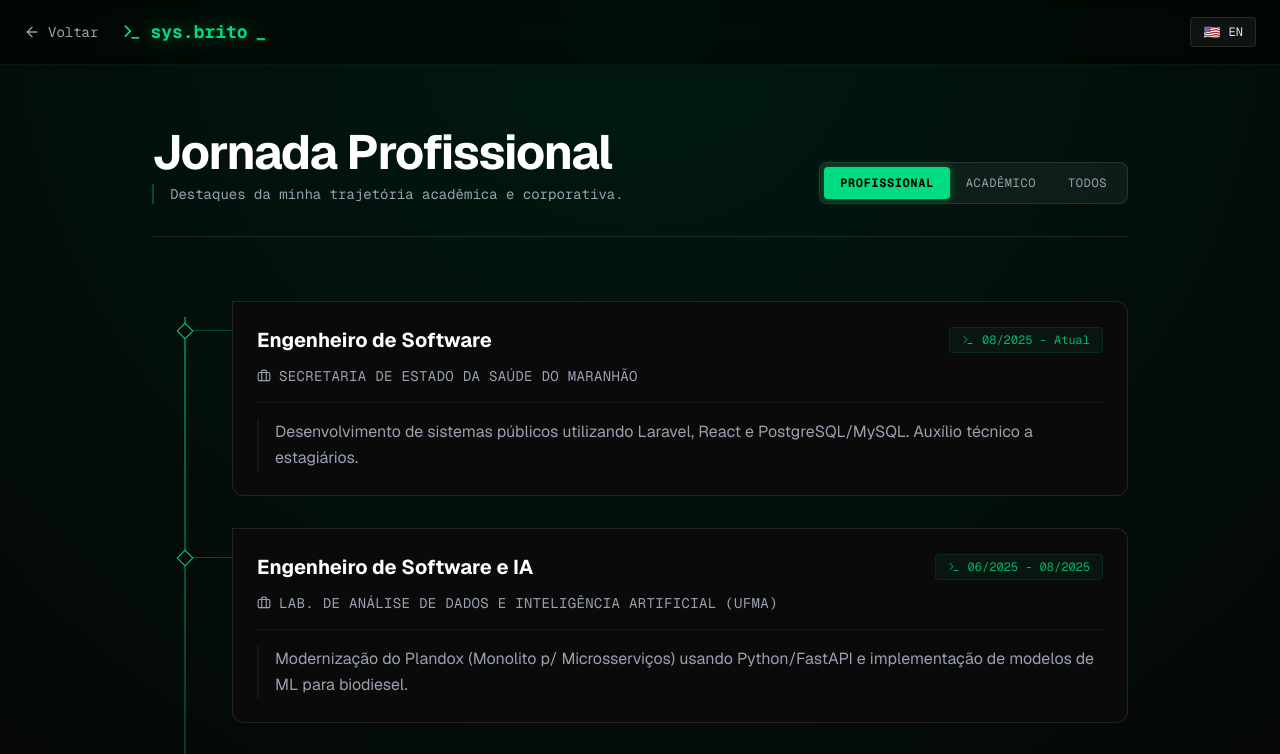
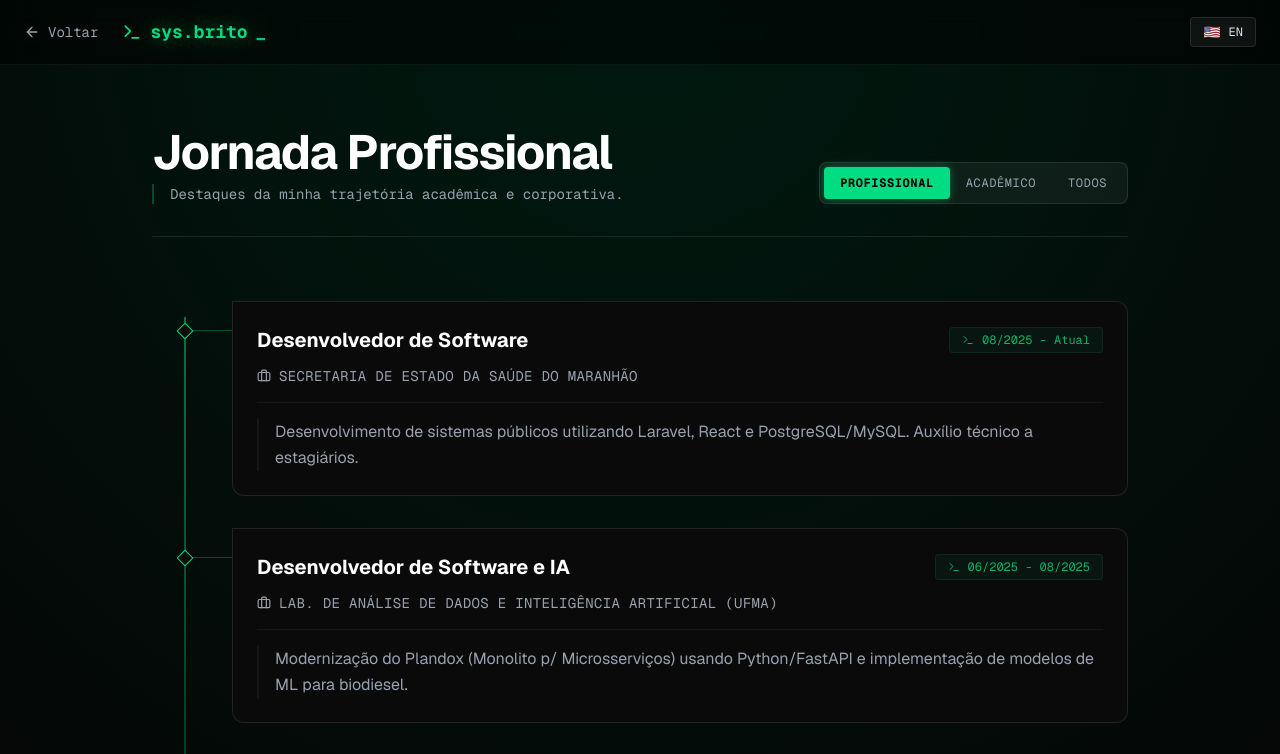
Before and after one commit to josevbrito/portfolio-sys-brito, a Next.js app: page /experience in a window 1280 px wide. Shown: the top 754 px of the page. Built offline with nearby package versions, Linux system fonts and the light colour scheme.

Commit message:
refactor(developer): :recycle: Mudança de Engenheiro para Desenvolvedor

```diff
--- a/app/data/timeline.ts
+++ b/app/data/timeline.ts
@@ -3,7 +3,7 @@ import type { TimelineItem } from "../types";
 const timelinePt: TimelineItem[] = [
   {
     date: "08/2025 - Atual",
-    title: "Engenheiro de Software",
+    title: "Desenvolvedor de Software",
     org: "Secretaria de Estado da Saúde do Maranhão",
     desc: "Desenvolvimento de sistemas públicos utilizando Laravel, React e PostgreSQL/MySQL. Auxílio técnico a estagiários.",
     type: "work"
@@ -17,7 +17,7 @@ const timelinePt: TimelineItem[] = [
   },
   {
     date: "06/2025 - 08/2025",
-    title: "Engenheiro de Software e IA",
+    title: "Desenvolvedor de Software e IA",
     org: "Lab. de Análise de Dados e Inteligência Artificial (UFMA)",
     desc: "Modernização do Plandox (Monolito p/ Microsserviços) usando Python/FastAPI e implementação de modelos de ML para biodiesel.",
     type: "work"
@@ -31,7 +31,7 @@ const timelinePt: TimelineItem[] = [
   },
   {
     date: "09/2023 - 06/2025",
-    title: "Engenheiro de Software Junior",
+    title: "Desenvolvedor de Software Junior",
     org: "Secretaria de Estado da Saúde do Maranhão",
     desc: "Desenvolvimento e manutenção de softwares de saúde pública usando Laravel, JavaScript, PostgreSQL/MySQL e Python para dados.",
     type: "work"
@@ -62,7 +62,7 @@ const timelinePt: TimelineItem[] = [
 const timelineEn: TimelineItem[] = [
   {
     date: "08/2025 - Current",
-    title: "Software Engineer",
+    title: "Software Developer",
     org: "State Health Secretariat (SES-MA)",
     desc: "Development of public systems using Laravel, React, and PostgreSQL/MySQL. Mentoring interns.",
     type: "work"
@@ -76,7 +76,7 @@ const timelineEn: TimelineItem[] = [
   },
   {
     date: "06/2025 - 08/2025",
-    title: "AI & Software Engineer",
+    title: "AI & Software Developer",
     org: "Data Analysis and Artificial Intelligence Lab (UFMA)",
     desc: "Modernizing Plandox (Monolith to Microservices) with Python/FastAPI and implementing ML models for biodiesel.",
     type: "work"
@@ -90,7 +90,7 @@ const timelineEn: TimelineItem[] = [
   },
   {
     date: "09/2023 - 06/2025",
-    title: "Junior Software Engineer",
+    title: "Junior Software Developer",
     org: "State Health Secretariat (SES-MA)",
     desc: "Development and maintenance of public health software using Laravel, JavaScript, PostgreSQL/MySQL, and Python for data.",
     type: "work"
--- a/messages/en.json
+++ b/messages/en.json
@@ -11,7 +11,7 @@
     "status": "SYSTEM ONLINE",
     "greeting": "Hello, I am",
     "name": "José Brito",
-    "role": "Software Engineer & Data Scientist",
+    "role": "Software Developer & Data Scientist",
     "description": "Specialist in transforming complex data into robust applications. Focused on scalable architectures, Full Stack (Laravel/Next.js), and applied Artificial Intelligence.",
     "current_focus": "Current Focus",
     "focus_list": ["High Scale Systems", "AI Agents", "Data Science"],
--- a/messages/pt.json
+++ b/messages/pt.json
@@ -11,7 +11,7 @@
     "status": "SISTEMA ONLINE",
     "greeting": "Olá, eu sou",
     "name": "José Brito",
-    "role": "Engenheiro de Software & Cientista de Dados",
+    "role": "Desenvolvedor de Software & Cientista de Dados",
     "description": "Especialista em transformar dados complexos em aplicações robustas. Foco em arquiteturas escaláveis, Full Stack (Laravel/Next.js) e Inteligência Artificial aplicada.",
     "current_focus": "Foco atual",
     "focus_list": ["Sistemas de Alta Escala", "Agentes de IA", "Ciência de Dados"],
```
Also changed, not shown: 1 other file (tests, documents, lock files or other folders).
